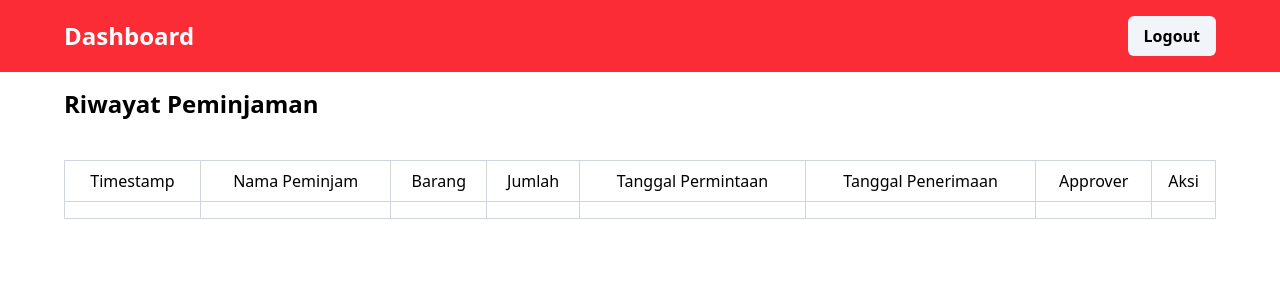
After one commit to HarisHerdiansyah/inventaris-barang, a PHP site: page /pages/rent-history.php in a window 1280 px wide. The commit adds this page. Shown: the top 300 px of the page. Run offline with PHP 8.4, Linux system fonts and the light colour scheme; lists and menus that the app fills with data are empty.

Commit message:
Register and history (#2)
* Add files via upload

* fix: refactor

---------

Co-authored-by: Haris Herdiansyah <haris54237@gmail.com>

```diff
--- /dev/null
+++ b/layout/navbar.php
@@ -0,0 +1,4 @@
+<nav class="bg-red-500 text-white px-16 py-4 flex justify-between items-center">
+  <p class="text-2xl font-semibold">Dashboard</p>
+  <button id="logoutBtn" class="bg-slate-100 hover:bg-slate-200 cursor-pointer text-black py-2 px-4 font-semibold rounded-md">Logout</button>
+</nav>
--- a/pages/manage-category.php
+++ b/pages/manage-category.php
@@ -1,4 +1,5 @@
 <?php include "../layout/top.php" ?>
+<?php include "../layout/navbar.php" ?>
 
 <main class="px-16 py-4">
   <h1 class="text-2xl font-semibold mb-4">Kelola Kategori</h1>
--- a/pages/manage-items.php
+++ b/pages/manage-items.php
@@ -1,4 +1,5 @@
 <?php include "../layout/top.php" ?>
+<?php include "../layout/navbar.php" ?>
 
 <main class="px-16 py-4">
   <h1 class="text-2xl font-semibold mb-4">Tambah Barang</h1>
--- a/pages/rent-form.php
+++ b/pages/rent-form.php
@@ -1,4 +1,5 @@
 <?php include "../layout/top.php" ?>
+<?php include "../layout/navbar.php" ?>
 
 <main class="px-16 py-4">
   <h1 class="text-2xl font-semibold mb-4">Peminjaman Barang</h1>
--- /dev/null
+++ b/pages/rent-history.php
@@ -0,0 +1,34 @@
+<?php include "../layout/top.php" ?>
+<?php include "../layout/navbar.php" ?>
+
+<main class="px-16 py-4">
+  <h1 class="text-2xl font-semibold mb-4">Riwayat Peminjaman</h1>
+  <table class="border border-gray-400 min-w-full border-collapse my-10">
+    <thead>
+      <tr>
+        <th class="p-2 font-normal border border-gray-300">Timestamp</th>
+        <th class="p-2 font-normal border border-gray-300">Nama Peminjam</th>
+        <th class="p-2 font-normal border border-gray-300">Barang</th>
+        <th class="p-2 font-normal border border-gray-300">Jumlah</th>
+        <th class="p-2 font-normal border border-gray-300">Tanggal Permintaan</th>
+        <th class="p-2 font-normal border border-gray-300">Tanggal Penerimaan</th>
+        <th class="p-2 font-normal border border-gray-300">Approver</th>
+        <th class="p-2 font-normal border border-gray-300">Aksi</th>
+      </tr>
+    </thead>
+    <tbody>
+      <tr>
+        <td class="p-2 border border-gray-300"></td>
+        <td class="p-2 border border-gray-300"></td>
+        <td class="p-2 border border-gray-300"></td>
+        <td class="p-2 border border-gray-300"></td>
+        <td class="p-2 border border-gray-300"></td>
+        <td class="p-2 border border-gray-300"></td>
+        <td class="p-2 border border-gray-300"></td>
+        <td class="p-2 border border-gray-300"></td>
+      </tr>
+    </tbody>
+  </table>
+</main>
+
+<?php include "../layout/bottom.php" ?>
```
Also changed, not shown: login-form.php (added, +38 -0 lines), pages/register-form.php (renamed from pages/register.php).
